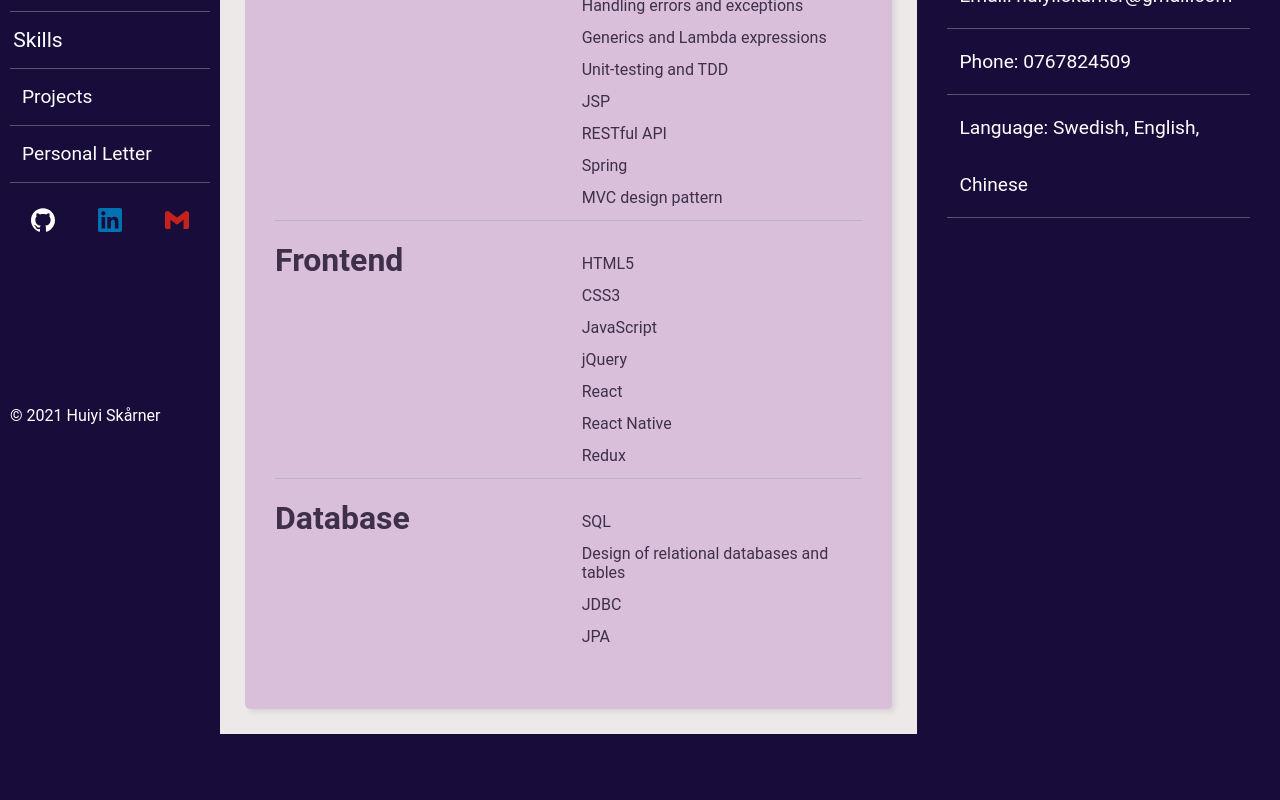
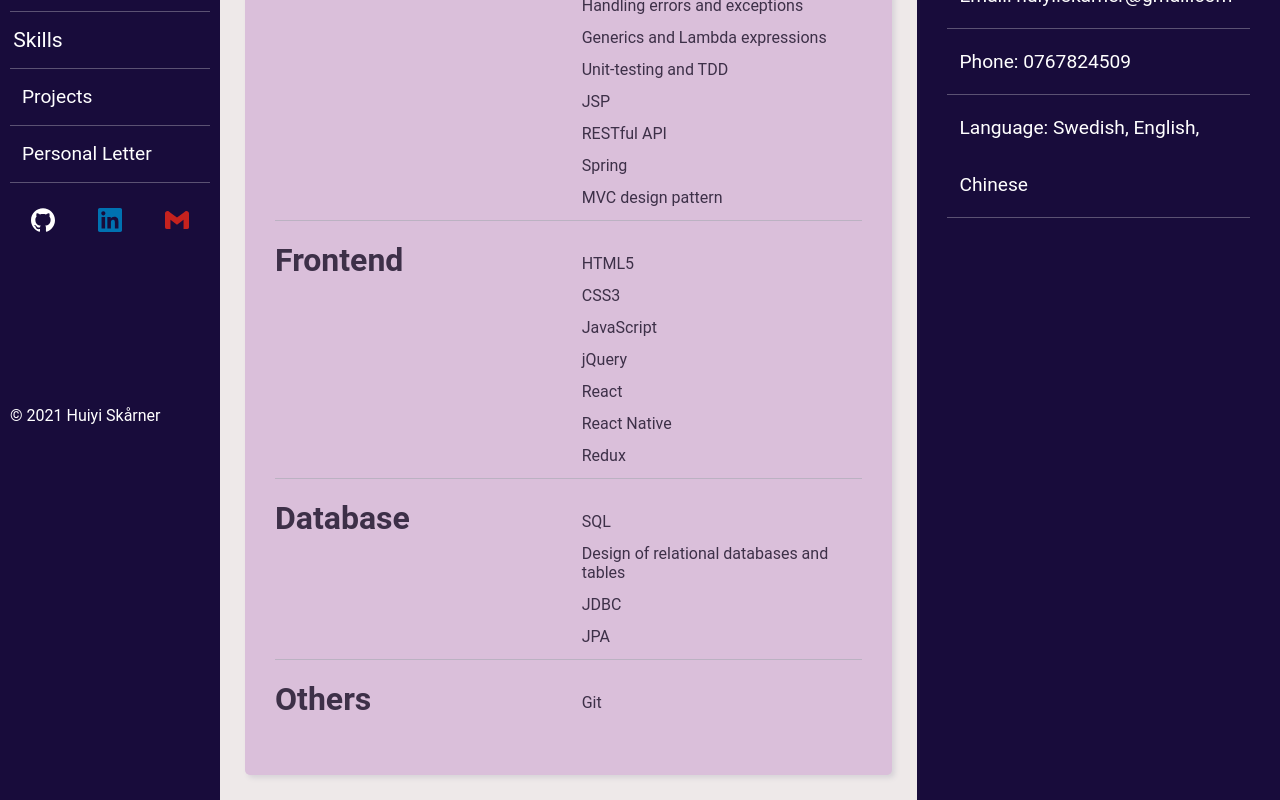
Before and after one commit to hui1010/cv, a React (Create React App) app: page /skills in a window 1280 px wide. Shown: the part 355-1155 px from the top of the page. Before the commit the page ends 1089 px from the top, so only its background shows below. Built offline with nearby package versions, Linux system fonts and the light colour scheme.

Commit message:
Added one skill

```diff
--- a/src/components/Skills.jsx
+++ b/src/components/Skills.jsx
@@ -50,6 +50,14 @@ const Skills = () => {
                     <p>JPA</p>
                 </div>
             </div>
+            <div className="skill">
+                <div>
+                    <h4 className="skill-name">Others</h4>
+                </div>
+                <div className="skill-description">
+                    <p>Git</p>
+                </div>
+            </div>
         </div>
     </>
     )
```
